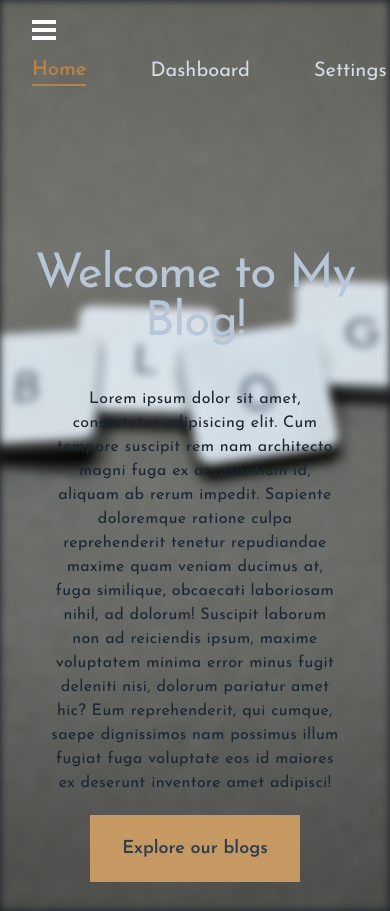
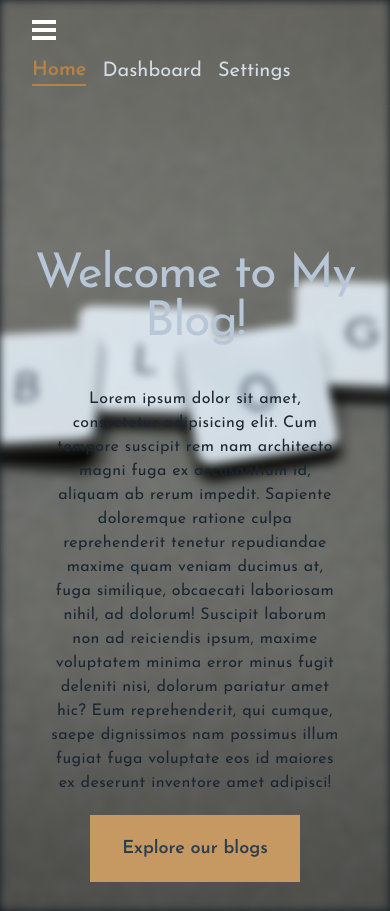
Before and after one commit to amir-siami/dash-master, a Next.js app: page / in a window 390 px wide. Both pictures are taken after a click on the button 44 px from the left and 30 px from the top of the page. Built offline with nearby package versions, Linux system fonts and the light colour scheme.

Commit message:
Refacor styles on navigation

```diff
--- a/app/_components/navigation/Navigation.tsx
+++ b/app/_components/navigation/Navigation.tsx
@@ -36,7 +36,7 @@ const Navigation: React.FC<{ userRole: string }> = ({ userRole }) => {
         </button>
       </div>
       <ul
-        className={`flex md:flex-row gap-16 items-center ${
+        className={`flex md:flex-row md:gap-16 gap-4 items-center ${
           isMobileMenuOpen ? "flex" : "hidden md:flex"
         }`}
       >
```
